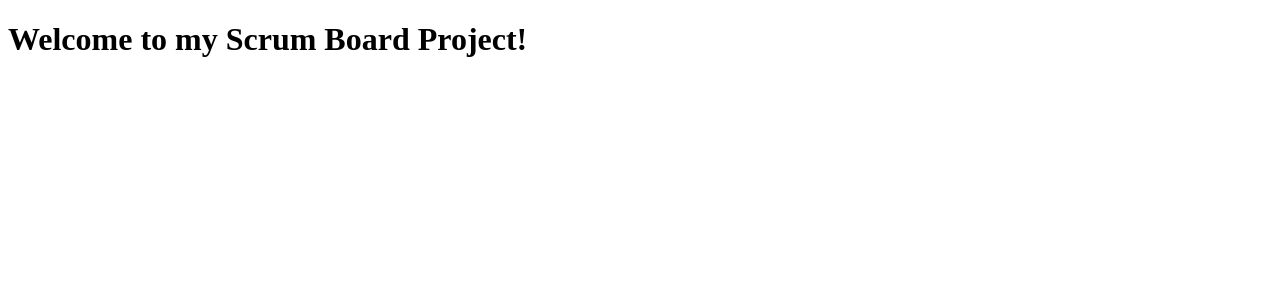
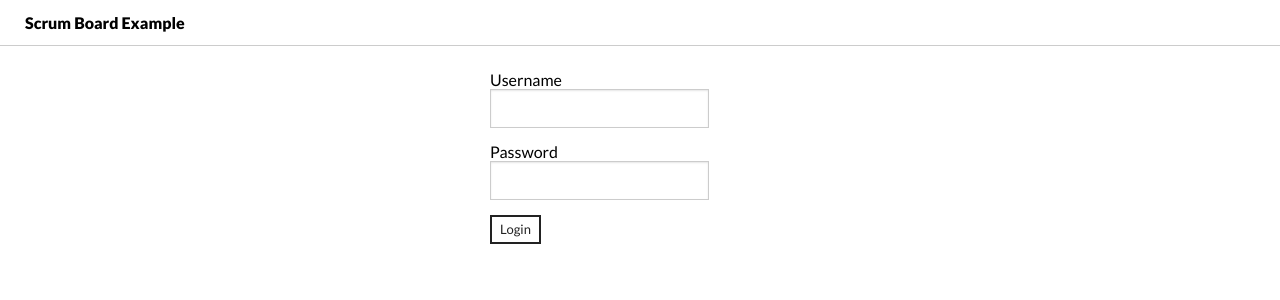
Before and after one commit to OrionArm/Scrumboard, a Django app: page / in a window 1280 px wide. Shown: the top 300 px of the page. Run offline with Django 3.2, Linux system fonts and the light colour scheme; parts of the project's set-up code (start-up, migrations or seed data) failed here and were passed over.

Commit message:
create HeaderView, create css file

```diff
--- /dev/null
+++ b/board/static/board/css/board.css
@@ -0,0 +1,82 @@
+@import url(http://fonts.googleapis.com/css?family=Lato:300,400,700,900);
+/* Generic
+==================== */
+body {
+	-moz-box-sizing: border-box;
+	box-sizing: border-box;
+	font-family: 'Lato', Helvetica, sans-serif;
+}
+a { text-decoration: none; }
+button, a.button {
+	font-size: 13px;
+	padding: 5px 8px;
+	border: 2px solid #222;
+	background-color: #FFF;
+	color: #222;
+	transition: background 200ms ease-out;
+}
+button:hover, a.button:hover {
+	background-color: #222;
+	color: #FFF;
+}
+input, textarea {
+	background: white;
+	font-family: inherit;
+	border: 1px solid #cccccc;
+	box-shadow: inset 0 1px 2px rgba(0,0,0,0.1);
+	display: block;
+	font-size: 18px;
+	margin: 0 0 16px 0;
+	padding: 8px
+}
+#content {
+	padding-left: 25px;
+	padding-right: 25px;
+}
+.hide {
+	display: none;
+}
+.error {
+	color: #cd0000;
+	margin: 8px 0;
+	display: block;
+}
+/* Header
+==================== */
+header {
+	height: 45px;
+	line-height: 45px;
+	border-bottom: 1px solid #CCC;
+}
+header .title {
+	font-weight: 900;
+	padding-left: 25px;
+}
+header nav {
+	display: inline-block;
+	float: right;
+	padding-right: 25px;
+}
+header nav a {
+	margin-left: 8px;
+}
+header nav a:hover {
+	background: #222;
+	color: #FFF;
+}
+/* Login
+==================== */
+#login {
+	width: 100%;
+}
+#login form {
+	width: 300px;
+	margin: 0 auto;
+	padding: 25px;
+}
+#login form input {
+	margin-bottom: 15px;
+}
+#login form label, #login form input {
+	display: block;
+}
--- a/board/static/board/js/routers.js
+++ b/board/static/board/js/routers.js
@@ -2,13 +2,41 @@
 var AppRouter = Backbone.Router.extend({
 	routes: { '': 'home' },
 	initialize: function (options) {
-	this.contentElement = '#content';
-	this.current = null;
-	Backbone.history.start();
+		this.contentElement = '#content';
+		this.current = null;
+		this.header = new app.views.HeaderView();
+		$('body').prepend(this.header.el);
+		this.header.render();
+		Backbone.history.start();
 	},
 	home: function () {
 		var view = new app.views.HomepageView({el: this.contentElement});
 		this.render(view);
+	},
+	route: function (route, name, callback) {
+		// Override default route to enforce login on every page
+		var login;
+		callback = callback || this[name];
+		callback = _.wrap(callback, function (original) {
+			var args = _.without(arguments, original);
+			if (app.session.authenticated()) {
+				original.apply(this, args);
+			} else {
+				// Show the login screen before calling the view
+				$(this.contentElement).hide();
+				// Bind original callback once the login is successful
+				login = new app.views.LoginView();
+				$(this.contentElement).after(login.el);
+				login.on('done', function () {
+					this.header.render();
+					$(this.contentElement).show();
+					original.apply(this, args);
+				}, this);
+				// Render the login form
+				login.render();
+			}
+		});
+		return Backbone.Router.prototype.route.apply(this, [route, name, callback]);
 	},
 	render: function (view) {
 		if (this.current) {
--- a/board/static/board/js/views.js
+++ b/board/static/board/js/views.js
@@ -14,6 +14,7 @@ var TemplateView = Backbone.View.extend({
 		return {};
 	}
 	});
+
 
 var FormView = TemplateView.extend({
 	events: {
@@ -60,6 +61,21 @@ var FormView = TemplateView.extend({
 	}
 });
 
+var HeaderView = TemplateView.extend({
+	tagName: 'header',
+	templateName: '#header-template',
+	events: {
+		'click a.logout': 'logout'
+	},
+	getContext: function () {
+		return {authenticated: app.session.authenticated()};
+	},
+	logout: function (event) {
+		event.preventDefault();
+		app.session.delete();
+		window.location = '/';
+	}
+});
 var HomepageView = TemplateView.extend({
 	templateName: '#home-template'
 });
@@ -81,7 +97,7 @@ var LoginView = FormView.extend({
 	}
 });
 
-
 app.views.LoginView = LoginView;
 app.views.HomepageView = HomepageView;
+app.views.HeaderView = HeaderView;
 })(jQuery, Backbone, _, app);
--- a/board/templates/board/index.html
+++ b/board/templates/board/index.html
@@ -7,9 +7,13 @@
 	<title>Scrum board</title>
 	<meta name="description" content="">
 	<meta name="viewport" content="width=device-width, initial-scale=1">
+	<link rel="stylesheet" href="{% static 'board/vendor/normalize.css/normalize.css' %}">
+	<link rel="stylesheet" href="{% static 'board/css/board.css' %}">
+
 	<script type="text/html" id="home-template">
 		<h1>Welcome to my Scrum Board Project!</h1>
 	</script>
+
 	<script type="text/html" id="login-template">
 		<form action="" method="post">
 			<label for="id_username">Username</label>
@@ -21,6 +25,17 @@
 			<button type="submit">Login</button>
 		</form>
 	</script>
+
+	<script type="text/html" id="header-template">
+		<span class="title">Scrum Board Example</span>
+		<% if (authenticated ) { %>
+			<nav>
+			<a href="/" class="button">Your Sprints</a>
+			<a href="#" class="logout button">Logout</a>
+			</nav>
+		<% } %>
+	</script>
+
 </head>
 <body>
 	<div id="content"></div>
```
Also changed, not shown: board/static/board/vendor/normalize.css/normalize.css (added), 4 other files.
